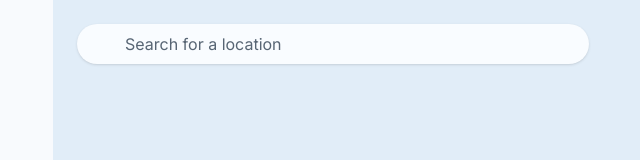
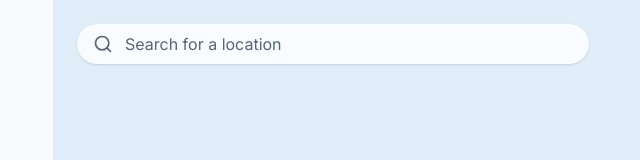
Before and after one commit to lowqualityloey/weather-dashboard, a React (Vite) app: page / in a window 1280 px wide. Shown: the top 160 px of the page, without its empty margins (267-907 px from the left). Built offline with nearby package versions, Linux system fonts and the light colour scheme.

Commit message:
Add search icon to SearchBar input
Import and render the lucide-react `Search` icon inside the `SearchBar` container, positioning it absolutely so it appears as a leading icon within the location search field.

```diff
--- a/src/components/SearchBar.tsx
+++ b/src/components/SearchBar.tsx
@@ -1,6 +1,12 @@
+import { Search } from 'lucide-react';
+
 export function SearchBar() {
   return (
     <div className="relative w-full max-w-lg">
+      <Search
+        className="absolute left-4 top-1/2 -translate-y-1/2 text-muted-foreground"
+        size={20}
+      />
       <input
         type="text"
         placeholder="Search for a location"
```
